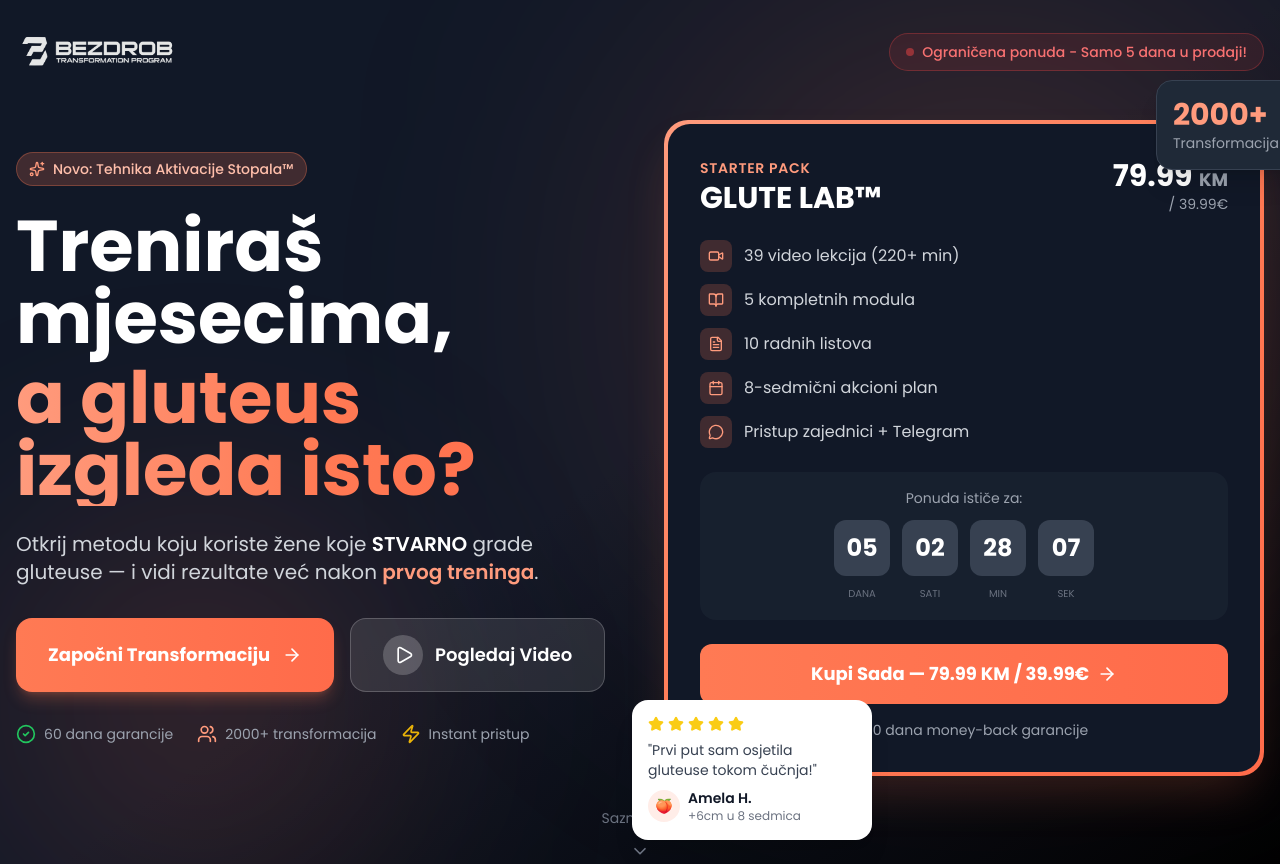
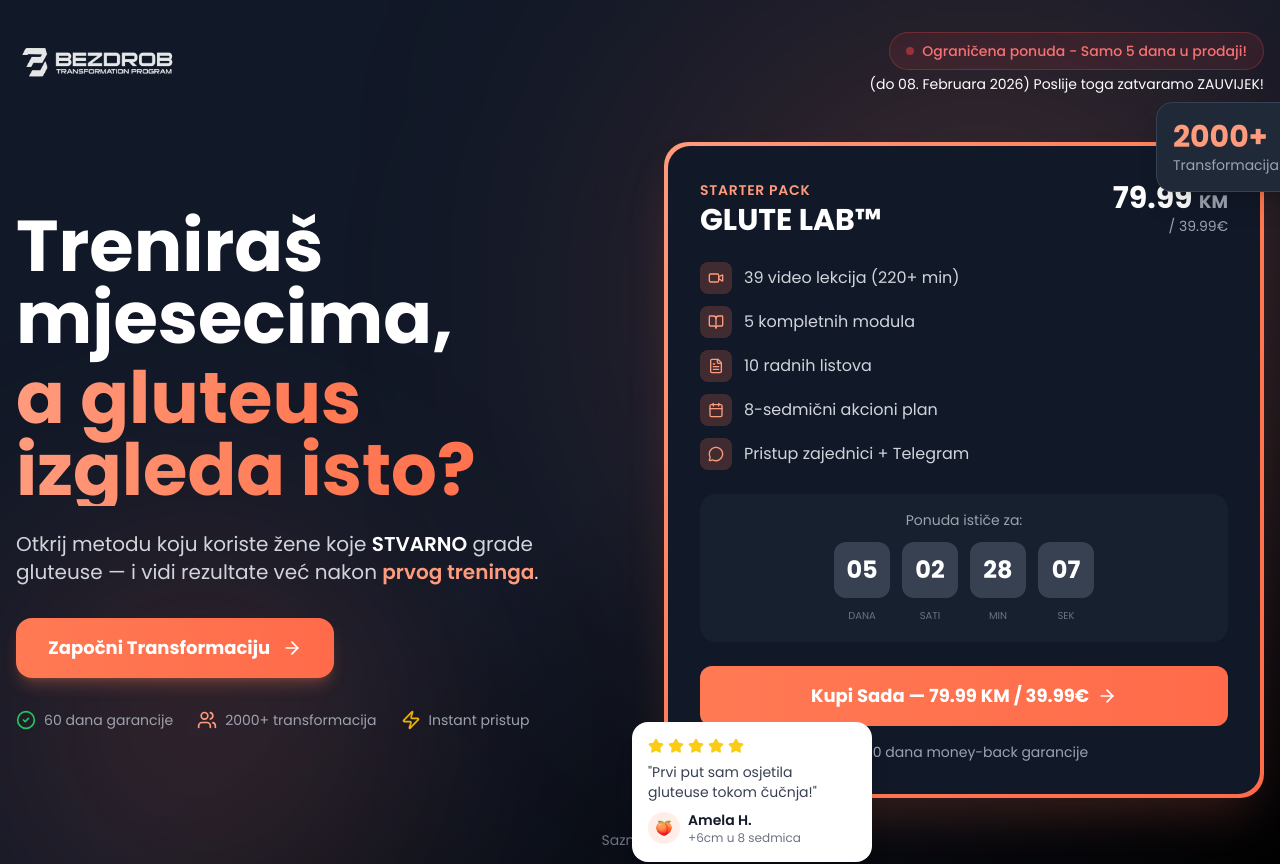
Before and after one commit to ahmedkucuk23/bezdrob-glutestarterpack, a Next.js app: page / in a window 1280 px wide. Shown: the top 864 px of the page. Built offline with nearby package versions, Linux system fonts and the light colour scheme.

Commit message:
Update hero section and add Vercel Analytics
- Remove badge and video button from hero
- Fix mobile layout for Whop platform section
- Update urgency text with closing date
- Add @vercel/analytics for tracking

```diff
--- a/package.json
+++ b/package.json
@@ -9,6 +9,7 @@
     "lint": "next lint"
   },
   "dependencies": {
+    "@vercel/analytics": "^1.6.1",
     "clsx": "^2.1.1",
     "framer-motion": "^12.23.24",
     "lucide-react": "^0.542.0",
--- a/src/app/layout.tsx
+++ b/src/app/layout.tsx
@@ -1,5 +1,6 @@
 import type { Metadata } from "next"
 import { Inter, Bebas_Neue, Poppins } from "next/font/google"
+import { Analytics } from "@vercel/analytics/next"
 import "./globals.css"
 
 const inter = Inter({
@@ -64,6 +65,7 @@
     <html lang="bs" className={`${inter.variable} ${bebasNeue.variable} ${poppins.variable}`}>
       <body className="font-poppins bg-white text-gray-900 antialiased">
         {children}
+        <Analytics />
       </body>
     </html>
   )
--- a/src/app/page.tsx
+++ b/src/app/page.tsx
@@ -297,9 +297,12 @@
             <div className="flex items-center">
               <Image src="/bezdrob-full-logo.png" alt="Bezdrob Transformation Program" width={220} height={40} className="invert h-8 sm:h-10 w-auto" />
             </div>
-            <div className="flex items-center gap-2 px-4 py-2 bg-red-500/10 border border-red-500/30 rounded-full">
-              <span className="w-2 h-2 bg-red-500 rounded-full animate-pulse" />
-              <span className="text-red-400 text-sm font-medium">Ograničena ponuda - Samo 5 dana u prodaji!</span>
+            <div className="flex flex-col items-center sm:items-end gap-1">
+              <div className="flex items-center gap-2 px-4 py-2 bg-red-500/10 border border-red-500/30 rounded-full">
+                <span className="w-2 h-2 bg-red-500 rounded-full animate-pulse" />
+                <span className="text-red-400 text-sm font-medium">Ograničena ponuda - Samo 5 dana u prodaji!</span>
+              </div>
+              <span className="text-white text-xs sm:text-sm">(do 08. Februara 2026) Poslije toga zatvaramo ZAUVIJEK!</span>
             </div>
           </motion.div>
 
@@ -313,12 +316,6 @@
                 variants={staggerContainer}
                 className="text-center lg:text-left"
               >
-                {/* Badge */}
-                <motion.div variants={fadeInUp} className="inline-flex items-center gap-2 px-3 py-1.5 bg-peach-500/20 border border-peach-500/30 rounded-full mb-6">
-                  <Sparkles className="w-4 h-4 text-peach-400" />
-                  <span className="text-peach-300 text-sm font-medium">Novo: Tehnika Aktivacije Stopala™</span>
-                </motion.div>
-
                 {/* Headline */}
                 <motion.h1 variants={fadeInUp} className="text-4xl sm:text-5xl md:text-6xl lg:text-7xl font-bold text-white leading-[1.1] mb-6">
                   Treniraš mjesecima,
@@ -330,8 +327,8 @@
                   Otkrij metodu koju koriste žene koje <span className="text-white font-semibold">STVARNO</span> grade gluteuse — i vidi rezultate već nakon <span className="text-peach-400 font-semibold">prvog treninga</span>.
                 </motion.p>
 
-                {/* CTA Buttons */}
-                <motion.div variants={fadeInUp} className="flex flex-col sm:flex-row gap-4 justify-center lg:justify-start mb-8">
+                {/* CTA Button */}
+                <motion.div variants={fadeInUp} className="flex justify-center lg:justify-start mb-8">
                   <a
                     href={WHOP_LINK}
                     className="group inline-flex items-center justify-center gap-3 px-8 py-4 bg-gradient-to-r from-peach-500 to-coral-500 text-white rounded-2xl font-bold text-lg hover:from-peach-600 hover:to-coral-600 transition-all duration-300 shadow-lg shadow-peach-500/25 hover:shadow-xl hover:shadow-peach-500/30 hover:scale-[1.02] active:scale-[0.98]"
@@ -339,15 +336,6 @@
                     Započni Transformaciju
                     <ArrowRight className="w-5 h-5 group-hover:translate-x-1 transition-transform" />
                   </a>
-                  <button
-                    onClick={() => setVideoPlaying(true)}
-                    className="group inline-flex items-center justify-center gap-3 px-8 py-4 bg-white/10 border border-white/20 text-white rounded-2xl font-semibold text-lg hover:bg-white/20 transition-all duration-300"
-                  >
-                    <div className="w-10 h-10 bg-white/20 rounded-full flex items-center justify-center group-hover:bg-white/30 transition-colors">
-                      <Play className="w-5 h-5 ml-0.5" />
-                    </div>
-                    Pogledaj Video
-                  </button>
                 </motion.div>
 
                 {/* Trust Elements */}
@@ -547,7 +535,7 @@
             viewport={{ once: true }}
             className="text-center mb-12"
           >
-            <div className="flex items-center justify-center gap-3 mb-6">
+            <div className="flex flex-col sm:flex-row items-center justify-center gap-2 sm:gap-3 mb-6">
               <span className="text-lg text-gray-500">Kurs se nalazi na platformi:</span>
               <Image src="/whop-logo.svg" alt="Whop" width={100} height={32} className="h-8 w-auto" />
             </div>
@@ -1201,7 +1189,7 @@
             viewport={{ once: true }}
             className="text-center mb-12"
           >
-            <div className="flex items-center justify-center gap-3 mb-6">
+            <div className="flex flex-col sm:flex-row items-center justify-center gap-2 sm:gap-3 mb-6">
               <span className="text-lg text-gray-500">Kurs se nalazi na platformi:</span>
               <Image src="/whop-logo.svg" alt="Whop" width={100} height={32} className="h-8 w-auto" />
             </div>
```
Also changed, not shown: 1 other file (tests, documents, lock files or other folders).
